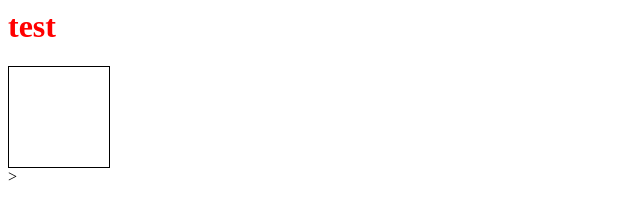
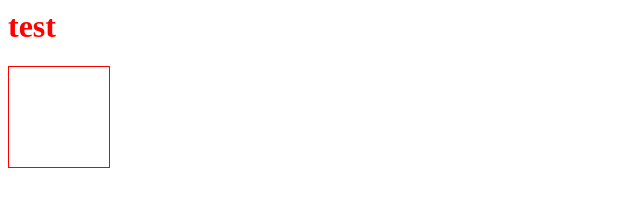
Before and after one commit to abcd4502710/abcd4502710.github.io, a plain HTML site: page index.html in a window 1280 px wide. Shown: the whole page, without its empty margins (0-640 px from the left). Drawn offline with Linux system fonts and the light colour scheme.

Commit message:
border color

```diff
--- a/index.css
+++ b/index.css
@@ -6,5 +6,7 @@
 {
     width: 100px;
     height: 100px;
-    border: 1px solid
+    border: 1px solid;
+    border-color: red;
+
 }
--- a/index.html
+++ b/index.html
@@ -8,7 +8,7 @@
       test
     </h1>
     <div class="box">
-      </div>>
+      </div>
   </body>
 
 </html>
```
